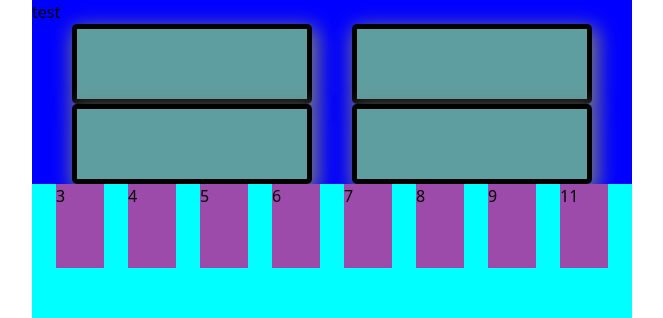
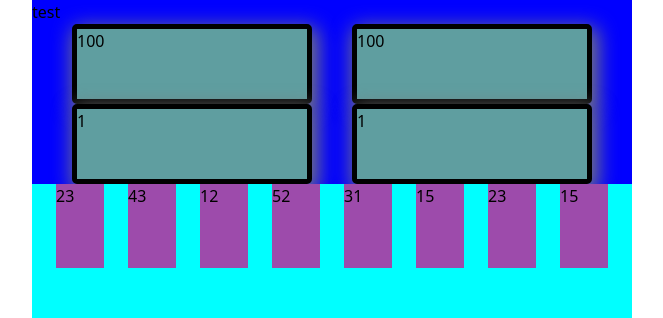
Before and after one commit to Smowling/Order98, a Nuxt app: page /test in a window 1280 px wide. Shown: the top 318 px of the page, without its empty margins (308-971 px from the left). Built offline with nearby package versions, Linux system fonts and the light colour scheme.

Commit message:
game object

```diff
--- a/pages/test.vue
+++ b/pages/test.vue
@@ -3,24 +3,34 @@
         <div class="game">
             <nav>test</nav>
             <div class="flex justify-evenly">
-                <div class="zone"></div>
-                <div class="zone"></div>
+                <div class="zone">{{ game.piles.desc1[game.piles.desc1.length - 1] }}</div>
+                <div class="zone">{{ game.piles.desc2[game.piles.desc2.length - 1] }}</div>
 
             </div>
             <div class="flex justify-evenly">
-                <div class="zone"></div>
-                <div class="zone"></div>
+                <div class="zone">{{ game.piles.asc1[game.piles.asc1.length - 1] }}</div>
+                <div class="zone">{{ game.piles.asc2[game.piles.asc2.length - 1] }}</div>
 
             </div>
             <div class="hand flex justify-evenly">
-                <div class="card" v-for="card in cards">{{ card }}</div>
+                <div class="card" v-for="card in game.hand">{{ card }}</div>
             </div>
         </div>
     </div>
 </template>
 
 <script setup lang="ts">
-const cards = ref([3, 4, 5, 6, 7, 8, 9, 11])
+const game = ref({
+    "deck": [3, 4, 5, 6, 7, 8, 9, 11],
+    "hand": [23, 43, 12, 52, 31, 15, 23, 15],
+    "piles": {
+        "asc1": [1],
+        "asc2": [1],
+        "desc1": [100],
+        "desc2": [100],
+
+    }
+})
 </script>
 
 <style scoped>
```
